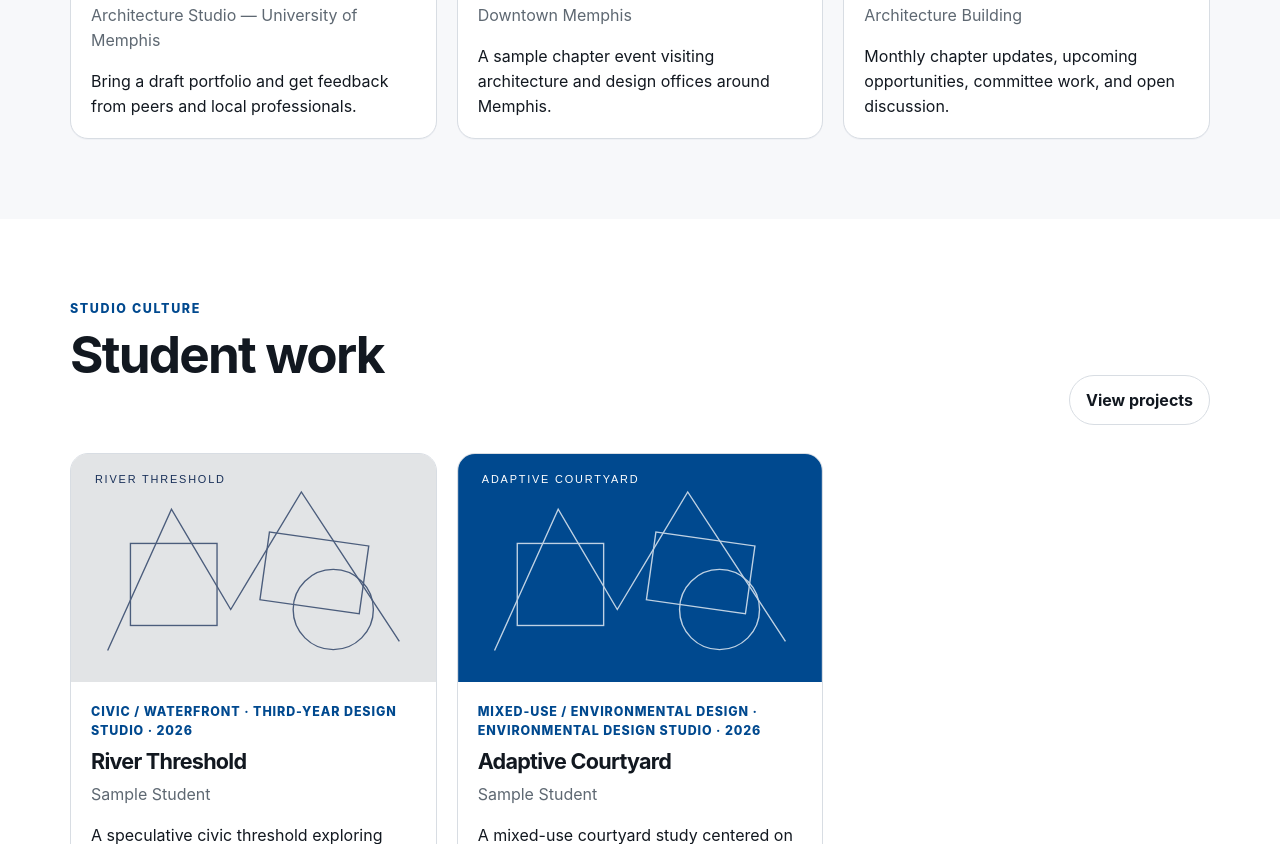
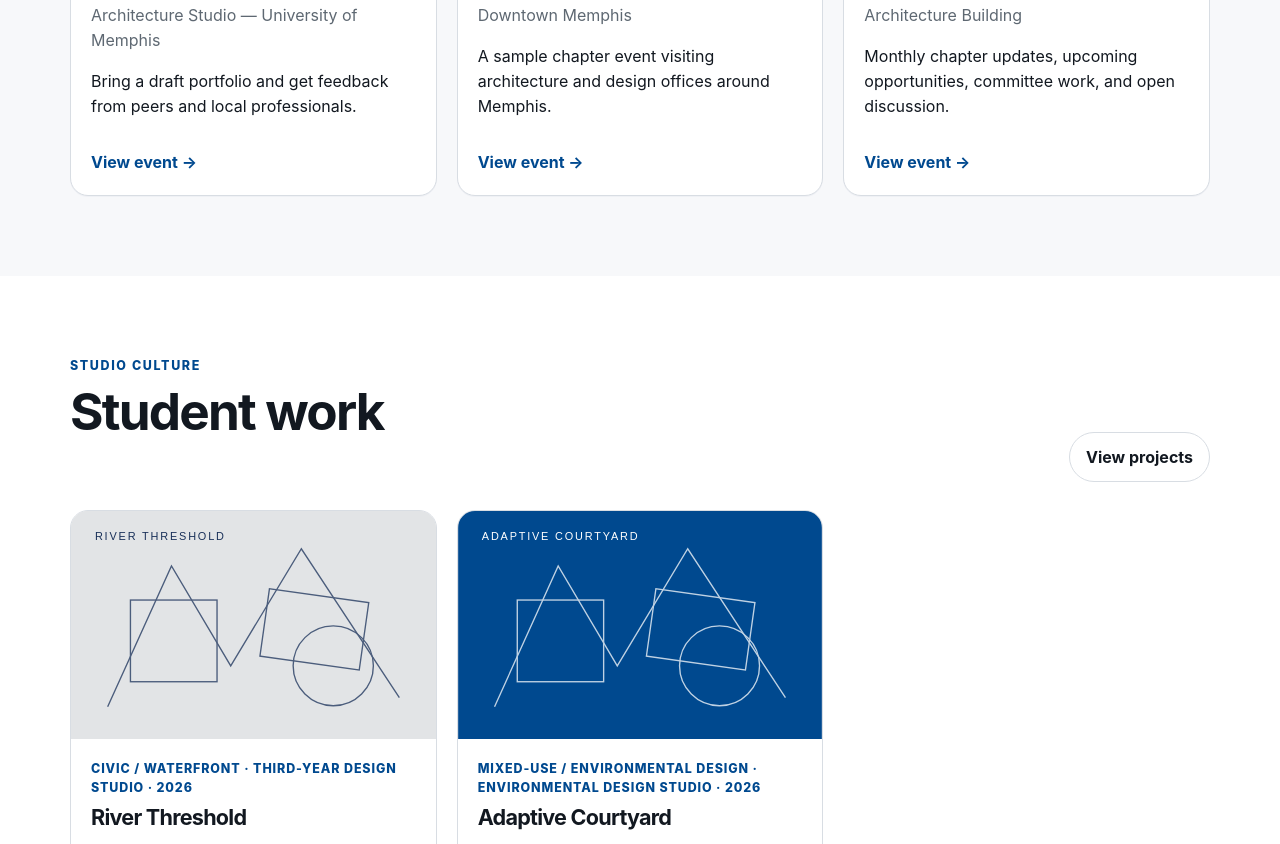
Before and after one commit to AIASTest/aias-memphis, a plain HTML site: page index.html in a window 1280 px wide. Shown: the part 1484-2328 px from the top of the page. Drawn offline with Linux system fonts and the light colour scheme.

Commit message:
Link homepage event cards to event detail pages

```diff
--- a/index.html
+++ b/index.html
@@ -71,5 +71,6 @@
 </main>
 <footer id="site-footer"></footer>
 <script src="assets/js/site.js"></script>
+<script src="assets/js/events.js"></script>
 </body>
 </html>
```
